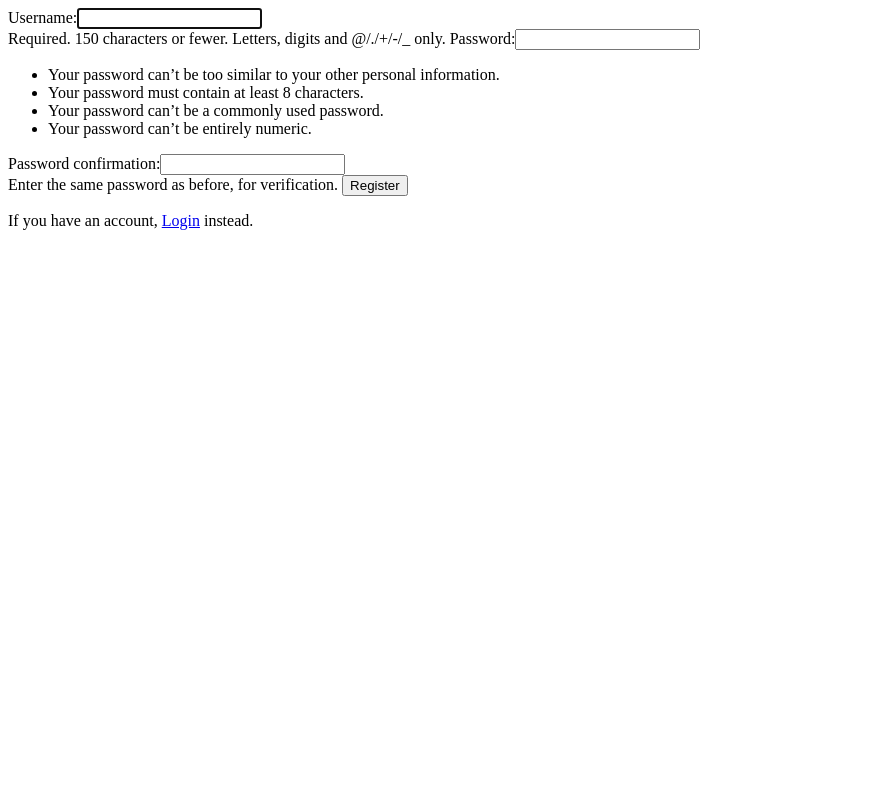
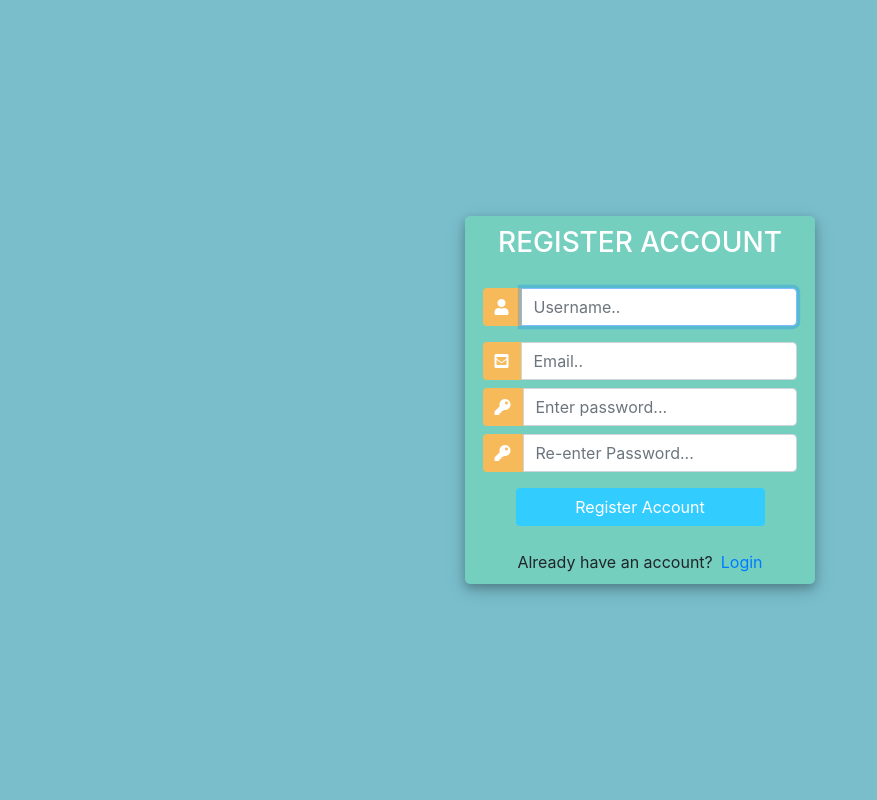
Before and after one commit to Cloud7444/Assignemnt17420, a Django app: page /register/ in a window 1280 px wide. Shown: the whole page, without its empty margins (0-877 px from the left). Run offline with Django 3.2, Linux system fonts and the light colour scheme; some libraries are stand-ins or nearby versions.

Commit message:
Register Funtion working

```diff
--- /dev/null
+++ b/app/form.py
@@ -0,0 +1,9 @@
+from django import forms
+from django.contrib.auth.models import User
+from django.contrib.auth.forms import UserCreationForm
+
+class UserRegisterForm(UserCreationForm):
+
+    class Meta:
+        model = User
+        fields = ['username', 'email','password1','password2']
--- a/app/models.py
+++ b/app/models.py
@@ -20,6 +20,7 @@ class Question(models.Model):
     was_published_recently.admin_order_field = 'pub_date'
     was_published_recently.boolean = True
     was_published_recently.short_description = 'Published recently?'
+
 class Choice(models.Model):
     question = models.ForeignKey(Question, on_delete=models.CASCADE)
     choice_text = models.CharField(max_length=200)
--- a/app/templates/app/register.html
+++ b/app/templates/app/register.html
@@ -1,9 +1,138 @@
 
-{% block content %}
-    <form method="post">
-    {% csrf_token %}
-    {{ form }}
-    <button type="submit">Register</button>
-    </form>
-    If you have an account, <a href="/login">Login</a> instead.
-{% endblock %}
+<!DOCTYPE html>
+<html>
+
+<head>
+	<title>Login</title>
+	<link rel="stylesheet" href="https://stackpath.bootstrapcdn.com/bootstrap/4.1.3/css/bootstrap.min.css" integrity="sha384-MCw98/SFnGE8fJT3GXwEOngsV7Zt27NXFoaoApmYm81iuXoPkFOJwJ8ERdknLPMO" crossorigin="anonymous">
+	<script src="https://ajax.googleapis.com/ajax/libs/jquery/3.3.1/jquery.min.js"></script>
+	<link rel="stylesheet" href="https://use.fontawesome.com/releases/v5.6.1/css/all.css" integrity="sha384-gfdkjb5BdAXd+lj+gudLWI+BXq4IuLW5IT+brZEZsLFm++aCMlF1V92rMkPaX4PP" crossorigin="anonymous">
+
+	<style>
+		body,
+		html {
+			margin: 0;
+			padding: 0;
+			height: 100%;
+			background: #7abecc !important;
+		}
+		.user_card {
+			width: 350px;
+			margin-top: auto;
+			margin-bottom: auto;
+			background: #74cfbf;
+			position: relative;
+			display: flex;
+			justify-content: center;
+			flex-direction: column;
+			padding: 10px;
+			box-shadow: 0 4px 8px 0 rgba(0, 0, 0, 0.2), 0 6px 20px 0 rgba(0, 0, 0, 0.19);
+			-webkit-box-shadow: 0 4px 8px 0 rgba(0, 0, 0, 0.2), 0 6px 20px 0 rgba(0, 0, 0, 0.19);
+			-moz-box-shadow: 0 4px 8px 0 rgba(0, 0, 0, 0.2), 0 6px 20px 0 rgba(0, 0, 0, 0.19);
+			border-radius: 5px;
+
+		}
+
+		.form_container {
+			margin-top: 20px;
+		}
+
+		#form-title{
+			color: #fff;
+		}
+		.login_btn {
+			width: 100%;
+			background: #33ccff !important;
+			color: white !important;
+		}
+		.login_btn:focus {
+			box-shadow: none !important;
+			outline: 0px !important;
+		}
+		.login_container {
+			padding: 0 2rem;
+		}
+		.input-group-text {
+			background: #f7ba5b !important;
+			color: white !important;
+			border: 0 !important;
+			border-radius: 0.25rem 0 0 0.25rem !important;
+		}
+		.input_user,
+		.input_pass:focus {
+			box-shadow: none !important;
+			outline: 0px !important;
+		}
+
+	</style>
+
+</head>
+<body>
+	<div class="container h-100">
+		<div class="d-flex justify-content-center h-100">
+			<div class="user_card">
+				<div class="d-flex justify-content-center">
+					<h3 id="form-title">REGISTER ACCOUNT</h3>
+				</div>
+				<div class="d-flex justify-content-center form_container">
+
+					<form method="POST" action="">
+                        {% csrf_token %}
+						<div class="input-group mb-3">
+							<div class="input-group-append">
+								<span class="input-group-text"><i class="fas fa-user"></i></span>
+							</div>
+							{{ form.username }}
+						</div>
+						<div class="input-group mb-2">
+							<div class="input-group-append">
+								<span class="input-group-text"><i class="fas fa-envelope-square"></i></span>
+							</div>
+							{{ form.email }}
+						</div>
+						<div class="input-group mb-2">
+							<div class="input-group-append">
+								<span class="input-group-text"><i class="fas fa-key"></i></span>
+							</div>
+							{{ form.password1 }}
+						</div>
+						<div class="input-group mb-2">
+							<div class="input-group-append">
+								<span class="input-group-text"><i class="fas fa-key"></i></span>
+							</div>
+							{{ form.password2 }}
+						</div>
+
+				   		<div class="d-flex justify-content-center mt-3 login_container">
+				 			<input class="btn login_btn" type="submit" value="Register Account">
+				   		</div>
+					</form>
+				</div>
+
+				<div class="mt-4">
+					<div class="d-flex justify-content-center links">
+						Already have an account? <a href="/login" class="ml-2">Login</a>
+					</div>
+				</div>
+			</div>
+		</div>
+	</div>
+	<script>
+						/* Because i didnt set placeholder values in forms.py they will be set here using vanilla Javascript
+		//We start indexing at one because CSRF_token is considered and input field
+		 */
+
+		//Query All input fields
+		var form_fields = document.getElementsByTagName('input')
+		form_fields[1].placeholder='Username..';
+		form_fields[2].placeholder='Email..';
+		form_fields[3].placeholder='Enter password...';
+		form_fields[4].placeholder='Re-enter Password...';
+
+
+		for (var field in form_fields){
+			form_fields[field].className += ' form-control'
+		}
+	</script>
+</body>
+</html>
--- a/app/views.py
+++ b/app/views.py
@@ -1,29 +1,22 @@
-from audioop import reverse
+
 from django.shortcuts import render, get_object_or_404, redirect
-from django.http import HttpResponse, HttpResponseRedirect
-from django.views import generic
-from django.contrib.auth.forms import UserCreationForm
-from django.contrib.auth import login,logout, authenticate
+from django.contrib.auth import login
+from . form import UserRegisterForm
 
 
 def home(request):
     return render(request, 'app/indexpage.html')
 
 def register(request):
+    form = UserRegisterForm()
+
     if request.method == "POST":
-        form = UserCreationForm(request.POST)
+        form = UserRegisterForm(request.POST)
         if form.is_valid():
-            user = form.save()
-            login(user)
-            return redirect("app/demo.html")
-        else:
-            for msg in form.error_messages:
-                print(form.error_messages[msg])
+            form.save()
 
-    form = UserCreationForm
-    return render(request,
-                  'app/register.html',
-                  context={"form":form})
+    context = {'form':form}
+    return render(request, 'app/register.html',context)
 
 def demo(request):
     return render(request, 'app/demo.html')
```
